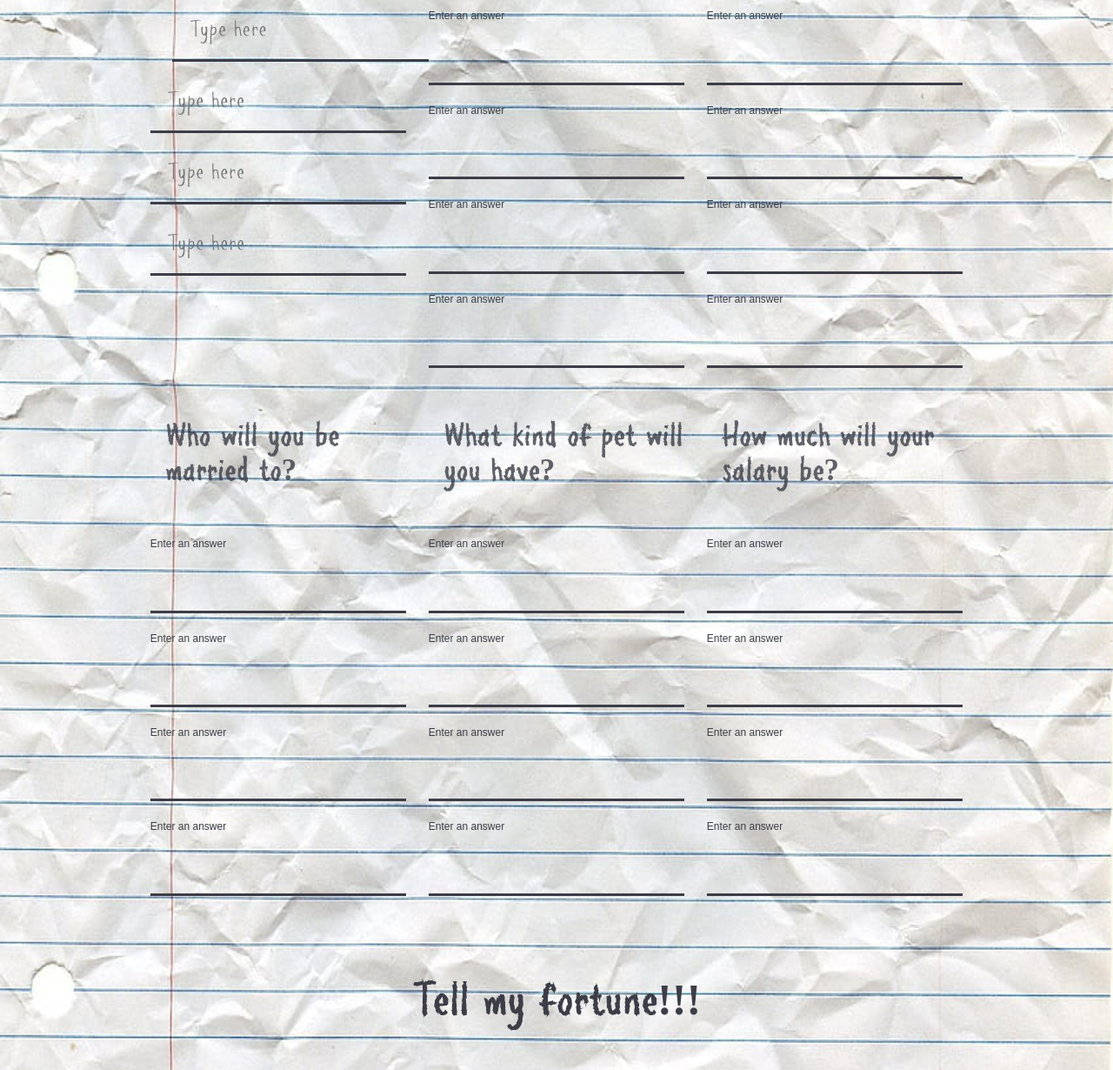
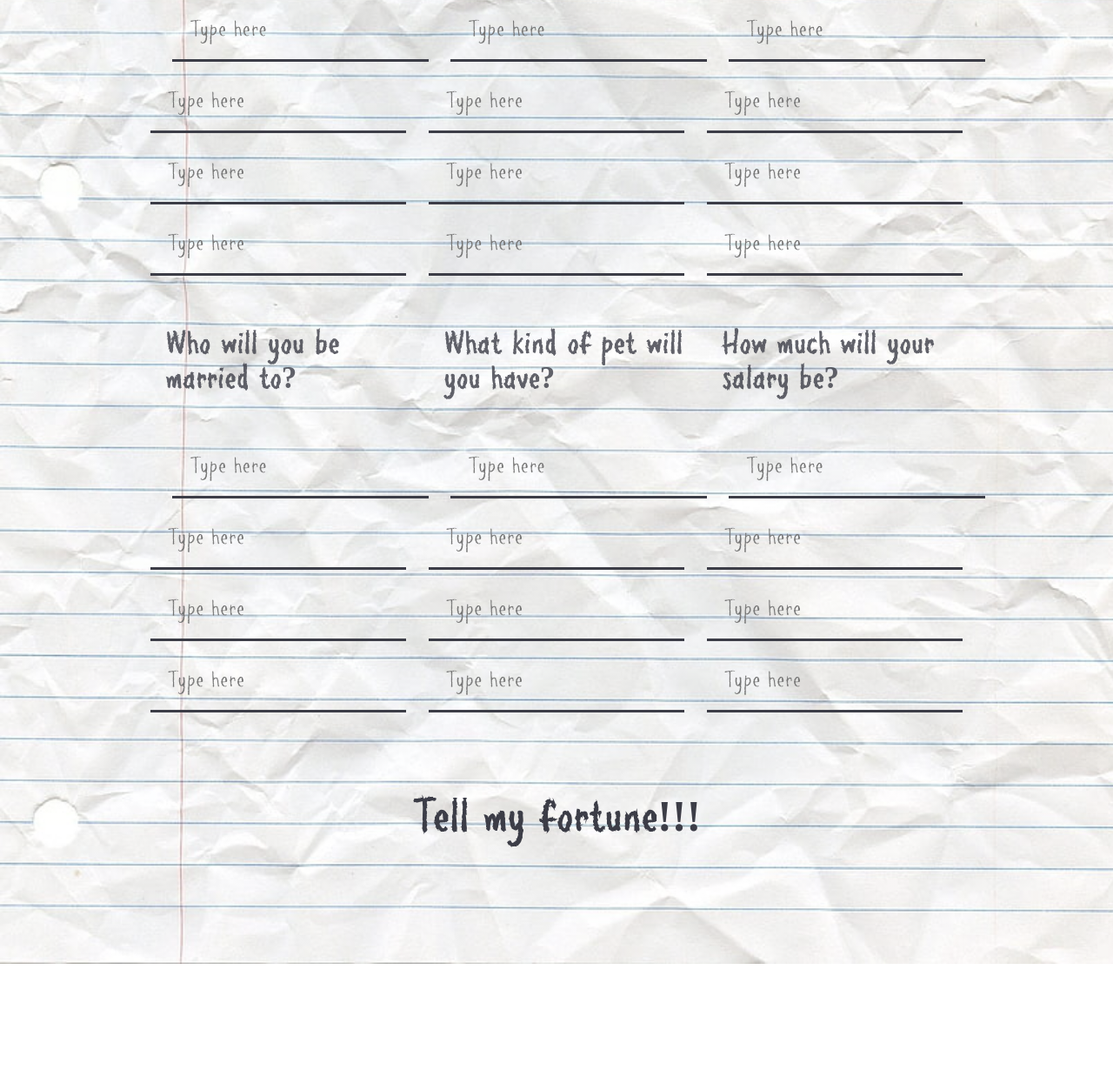
Before and after one commit to RachelCVerastique/MASH-Game, a plain HTML site: page index.html in a window 1280 px wide. Shown: the part 659-1889 px from the top of the page at 87% size. After the commit the page ends 1767 px from the top, so only its background shows below. Drawn offline with Linux system fonts and the light colour scheme.

```diff
--- a/index.html
+++ b/index.html
@@ -34,58 +34,58 @@
         </div>
         <div class="choice-bucket">
             <h4 class="highlight">What will your future profession be?</h4>
-                <label for="formA2-1">Enter an answer</label>
-                    <input id="formA2-1" type="text" name="answer_2[]">
-                <label for="formA2-2">Enter an answer</label>
-                    <input id="formA2-2" type="text" name="answer_2[]">
-                <label for="formA2-3">Enter an answer</label>
-                    <input id="formA2-3" type="text" name="answer_2[]">
-                <label for="formA2-4">Enter an answer</label>
-                    <input id="formA2-4" type="text" name="answer_2[]">
+                <label for="formA2-1"></label>
+                    <input id="formA2-1" type="text" name="answer_2[]" placeholder="Type here">
+                <label for="formA2-2"></label>
+                    <input id="formA2-2" type="text" name="answer_2[]" placeholder="Type here">
+                <label for="formA2-3"></label>
+                    <input id="formA2-3" type="text" name="answer_2[]" placeholder="Type here">
+                <label for="formA2-4"></label>
+                    <input id="formA2-4" type="text" name="answer_2[]" placeholder="Type here">
         </div>
         <div class="choice-bucket">
             <h4 class="highlight">What kind of car will you be driving?</h4>
-                <label for="formA3-1">Enter an answer</label>
-                    <input id="formA3-1" type="text" name="answer_3[]">
-                <label for="formA3-2">Enter an answer</label>
-                    <input id="formA3-2" type="text" name="answer_3[]">
-                <label for="formA3-3">Enter an answer</label>
-                    <input id="formA3-3" type="text" name="answer_3[]">
-                <label for="formA3-4">Enter an answer</label>
-                    <input id="formA3-4" type="text" name="answer_3[]">
+                <label for="formA3-1"></label>
+                    <input id="formA3-1" type="text" name="answer_3[]" placeholder="Type here">
+                <label for="formA3-2"></label>
+                    <input id="formA3-2" type="text" name="answer_3[]" placeholder="Type here">
+                <label for="formA3-3"></label>
+                    <input id="formA3-3" type="text" name="answer_3[]" placeholder="Type here">
+                <label for="formA3-4"></label>
+                    <input id="formA3-4" type="text" name="answer_3[]" placeholder="Type here">
         </div>
         <div class="choice-bucket">
             <h4 class="highlight">Who will you be married to?</h4>
-                <label for="formA4-1">Enter an answer</label>
-                    <input id="formA4-1" type="text" name="answer_4[]">
-                <label for="formA4-2">Enter an answer</label>
-                    <input id="formA4-2" type="text" name="answer_4[]">
-                <label for="formA4-3">Enter an answer</label>
-                    <input id="formA4-3" type="text" name="answer_4[]">
-                <label for="formA4-4">Enter an answer</label>
-                    <input id="formA4-4" type="text" name="answer_4[]">
+                <label for="formA4-1"></label>
+                    <input id="formA4-1" type="text" name="answer_4[]" placeholder="Type here">
+                <label for="formA4-2"></label>
+                    <input id="formA4-2" type="text" name="answer_4[]" placeholder="Type here">
+                <label for="formA4-3"></label>
+                    <input id="formA4-3" type="text" name="answer_4[]" placeholder="Type here">
+                <label for="formA4-4"></label>
+                    <input id="formA4-4" type="text" name="answer_4[]" placeholder="Type here">
         </div>
         <div class="choice-bucket">
             <h4 class="highlight">What kind of pet will you have?</h4>
-                <label for="formA5-1">Enter an answer</label>
-                    <input id="formA5-1" type="text" name="answer_5[]">
-                <label for="formA5-2">Enter an answer</label>
-                    <input id="formA5-2" type="text" name="answer_5[]">
-                <label for="formA5-3">Enter an answer</label>
-                    <input id="formA5-3" type="text" name="answer_5[]">
-                <label for="formA5-4">Enter an answer</label>
-                    <input id="formA5-4" type="text" name="answer_5[]">
+                <label for="formA5-1"></label>
+                    <input id="formA5-1" type="text" name="answer_5[]" placeholder="Type here">
+                <label for="formA5-2"></label>
+                    <input id="formA5-2" type="text" name="answer_5[]" placeholder="Type here">
+                <label for="formA5-3"></label>
+                    <input id="formA5-3" type="text" name="answer_5[]" placeholder="Type here">
+                <label for="formA5-4"></label>
+                    <input id="formA5-4" type="text" name="answer_5[]" placeholder="Type here">
         </div>
         <div class="choice-bucket">
             <h4 class="highlight">How much will your salary be?</h4>
-                <label for="formA6-1">Enter an answer</label>
-                    <input id="formA6-1" type="text" name="answer_6[]">
-                <label for="formA6-2">Enter an answer</label>
-                    <input id="formA6-2" type="text" name="answer_6[]">
-                <label for="formA6-3">Enter an answer</label>
-                    <input id="formA6-3" type="text" name="answer_6[]">
-                <label for="formA6-4">Enter an answer</label>
-                    <input id="formA6-4" type="text" name="answer_6[]">
+                <label for="formA6-1"></label>
+                    <input id="formA6-1" type="text" name="answer_6[]" placeholder="Type here">
+                <label for="formA6-2"></label>
+                    <input id="formA6-2" type="text" name="answer_6[]" placeholder="Type here">
+                <label for="formA6-3"></label>
+                    <input id="formA6-3" type="text" name="answer_6[]" placeholder="Type here">
+                <label for="formA6-4"></label>
+                    <input id="formA6-4" type="text" name="answer_6[]" placeholder="Type here">
         </div>
     </div>
     <button type="submit" class="button-submit">Tell my fortune!!!</button>
--- a/style.css
+++ b/style.css
@@ -1,8 +1,10 @@
 /* Body styling */
 body {
-    background-image: url("images/paper2.jpeg");
-    background-repeat: no-repeat;
-    background-size: 100% 100%;
+    background-image: linear-gradient(to right, rgba(255,255,255, 0.4) 0 100%), url("images/paper2.jpeg");
+    background-size: cover;
+    /*background-image: url("images/paper2.jpeg");*/
+    /*background-repeat: no-repeat;*/
+    /*background-size: 100% 100%;*/
     /*background: #713e94;*/
     color: rgb(60,61,71);
     /*font-family: Helvetica, Arial;*/
```
